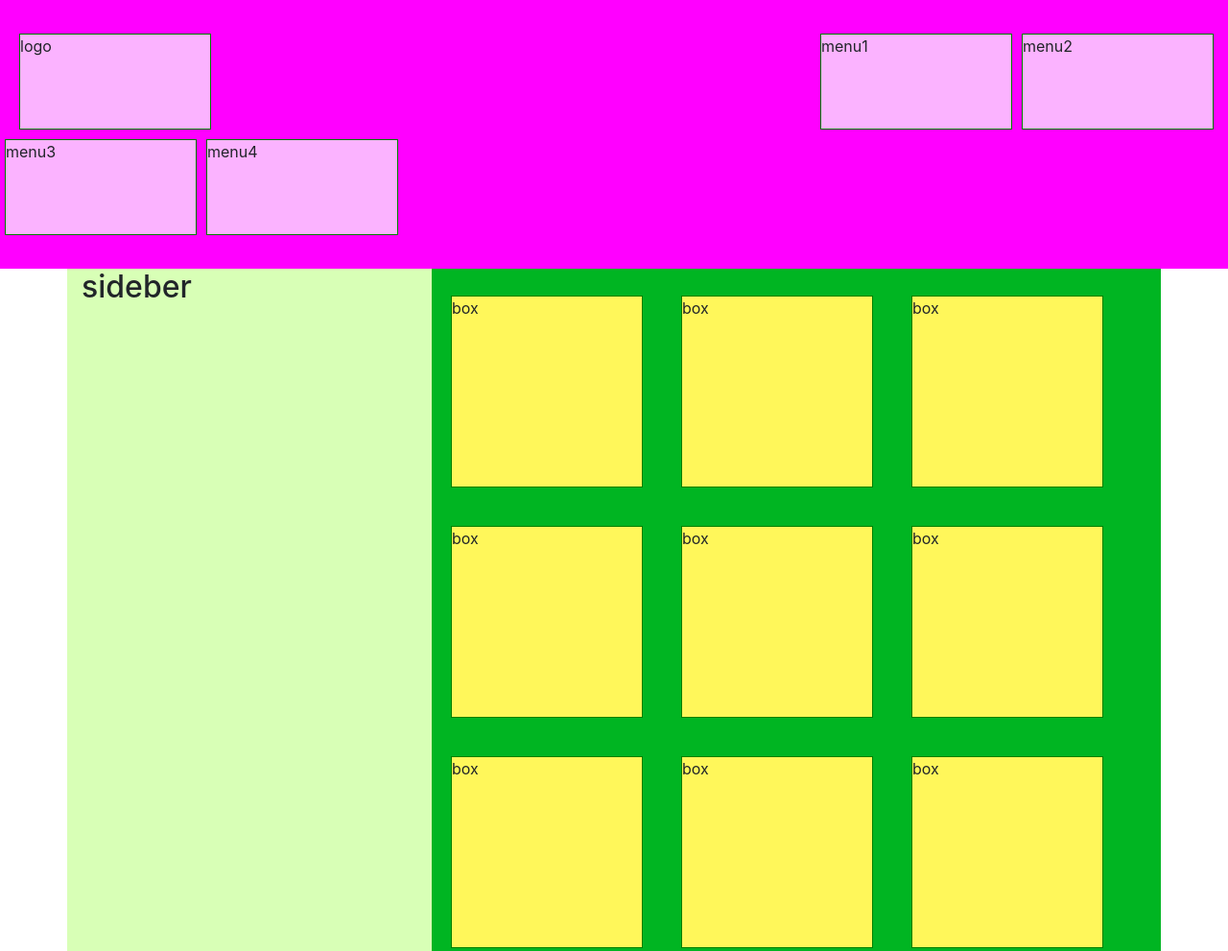
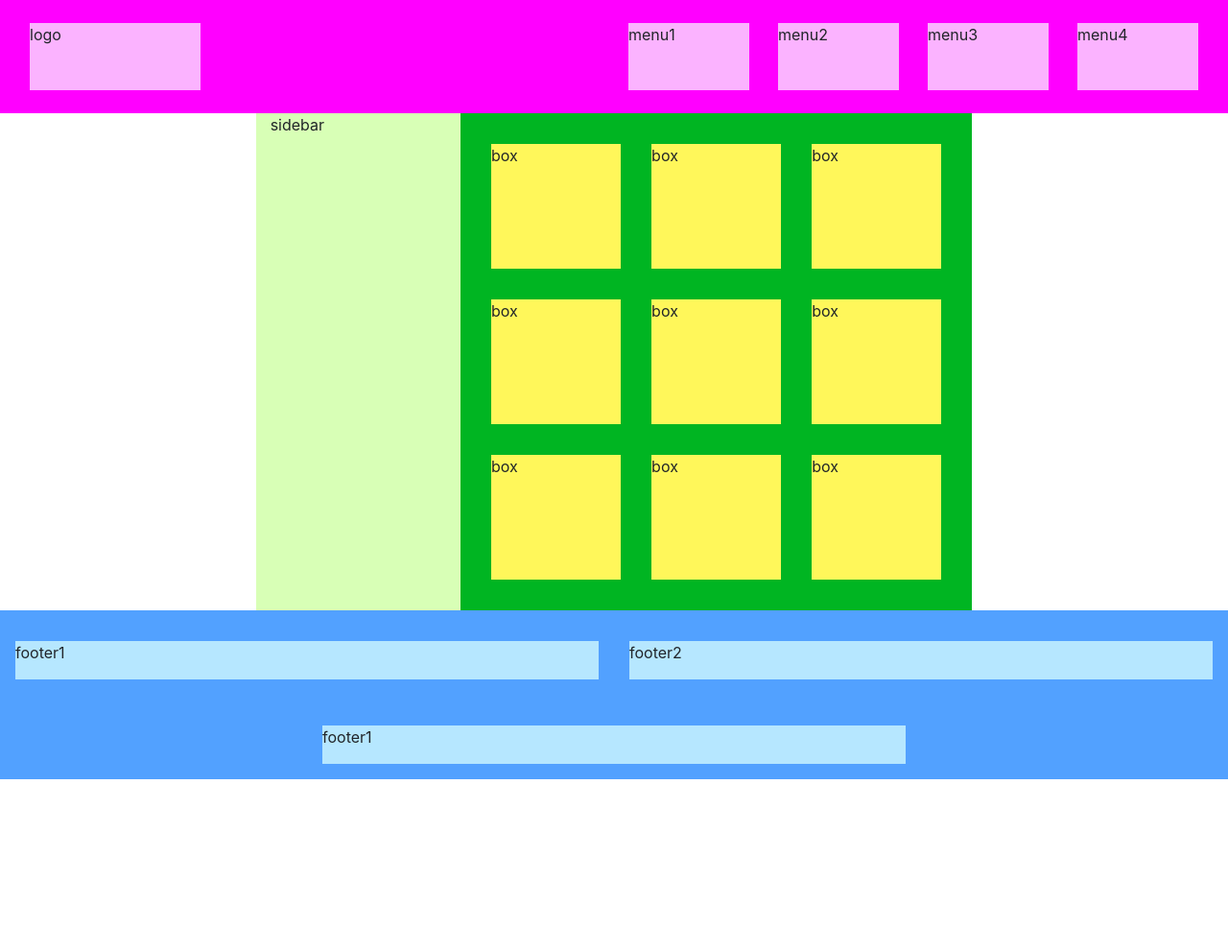
Before and after one commit to miyabe403/bootstrap-practice, a plain HTML site: page index.html in a window 1280 px wide. Shown: the top 991 px of the page at 96% size. After the commit the page ends 812 px from the top, so only its background shows below. Drawn offline with nearby package versions, Linux system fonts and the light colour scheme.

Commit message:
[Fix] HTML・CSS ファイルの記述を修正

```diff
--- a/index.html
+++ b/index.html
@@ -9,54 +9,142 @@
   </head>
 
   <body>
-    <div class="header px-20 py-30 " style="background-color: #ff00ff;">
-      <div class="row mx-20 ">
-        <div class="col ">
-          <div class="logo " style="background-color: #fbb3ff;">logo</div>
+    <!-- 画面両端の余白調整 -->
+    <div class="container-fluid">
+      <!-- header用のdiv -->
+      <div class="header row px-3 py-4">
+        <div class="col-2">
+          <div class="logo">logo</div>
         </div>
-        <div class="col">
-          <div class="logo2 " style="background-color: #fbb3ff;"></div>
+        <div class="col-6 offset-4">
+          <div class="row">
+            <div class="col-3">
+              <!-- colクラスがpaddingを左右に持っているため、div子要素を作成し背景色を付けてpaddingに背景色がつくことを避ける -->
+              <div class="header-content">menu1</div>
             </div>
-        <div class="cols-4"></div>
-          <div class="menu" style="background-color: #fbb3ff;">menu1</div>
-          <div class="menu" style="background-color: #fbb3ff;">menu2</div>
-          <div class="menu" style="background-color: #fbb3ff;">menu3</div>
-          <div class="menu" style="background-color: #fbb3ff;">menu4</div>
+            <div class="col-3">
+              <div class="header-content">menu2</div>
             </div>
+            <div class="col-3">
+              <div class="header-content">menu3</div>
             </div>
-
-    <div class="container">
-      <div class="row">
-        <div class="col-lg-4" style="background-color: #d8ffb6; height: 800px;">
-          <h2>sideber</h2>
-        </div>
-        <div class="col-lg-8" style="background-color: #00b522; height: 800px;">
-          <h2></h2>
-          <div class="row">
-            <div class="box" style="background-color: #fff75a;">box</div>
-            <div class="box" style="background-color: #fff75a;">box</div>
-            <div class="box" style="background-color: #fff75a;">box</div>
-            <div class="box" style="background-color: #fff75a;">box</div>
-            <div class="box" style="background-color: #fff75a;">box</div>
-            <div class="box" style="background-color: #fff75a;">box</div>
-            <div class="box" style="background-color: #fff75a;">box</div>
-            <div class="box" style="background-color: #fff75a;">box</div>
-            <div class="box" style="background-color: #fff75a;">box</div>
+            <div class="col-3">
+              <div class="header-content">menu4</div>
             </div>
           </div>
         </div>
       </div>
 
-    <div class="footer px-20 py-30 justify-content-center" style="background-color: #52a1ff;">
-      <div class="row mx-20 container-fluid">
-        <div class="cols-2"></div>
-          <div class="footer1" style="background-color: #b6e7ff;">footer1</div>
-          <div class="footer2" style="background-color: #b6e7ff;">footer2</div>
+      <!-- main用のdiv -->
+      <div class="main row justify-content-center">
+        <div class="sidebar col-2">
+          sidebar
         </div>
-      <div class="row justify-content-center">
-        <div class="footer3" style="background-color: #b6e7ff;">footer3</div>
+        <div class="main-content col-5">
+          <div class="row row-cols-3 p-3">
+            <div class="col p-3">
+              <div class="content">box</div>
+            </div>
+            <div class="col p-3">
+              <div class="content">box</div>
+            </div>
+            <div class="col p-3">
+              <div class="content">box</div>
+            </div>
+            <div class="col p-3">
+              <div class="content">box</div>
+            </div>
+            <div class="col p-3">
+              <div class="content">box</div>
+            </div>
+            <div class="col p-3">
+              <div class="content">box</div>
+            </div>
+            <div class="col p-3">
+              <div class="content">box</div>
+            </div>
+            <div class="col p-3">
+              <div class="content">box</div>
+            </div>
+            <div class="col p-3">
+              <div class="content">box</div>
+            </div>
+          </div>
         </div>
       </div>
 
+       <!-- footer用のdiv -->
+        <div class="footer row pt-3 justify-content-center">
+          <div class="col-6 p-3">
+            <div class="footer-content">footer1</div>
+          </div>
+          <div class="col-6 p-3">
+            <div class="footer-content">footer2</div>
+          </div>
+        </div>
+
+        <div class="footer row pt-3 justify-content-center">
+          <div class="col-6 p-3">
+            <div class="footer-content">footer1</div>
+          </div>
+        </div>
+
+    </div>
   </body>
 </html>
+
+
+<!-- 修正前の自分の記述 -->
+
+  <!--<body>-->
+  <!--  <div class="header px-20 py-30 " style="background-color: #ff00ff;">-->
+  <!--    <div class="row mx-20 ">-->
+  <!--      <div class="col ">-->
+  <!--        <div class="logo " style="background-color: #fbb3ff;">logo</div>-->
+  <!--      </div>-->
+  <!--      <div class="col">-->
+  <!--        <div class="logo2 " style="background-color: #fbb3ff;"></div>-->
+  <!--      </div>-->
+  <!--      <div class="cols-4"></div>-->
+  <!--        <div class="menu" style="background-color: #fbb3ff;">menu1</div>-->
+  <!--        <div class="menu" style="background-color: #fbb3ff;">menu2</div>-->
+  <!--        <div class="menu" style="background-color: #fbb3ff;">menu3</div>-->
+  <!--        <div class="menu" style="background-color: #fbb3ff;">menu4</div>-->
+  <!--    </div>-->
+  <!--  </div>-->
+
+    <!--<div class="container">-->
+    <!--  <div class="row">-->
+    <!--    <div class="col-lg-4" style="background-color: #d8ffb6; height: 800px;">-->
+    <!--      <h2>sideber</h2>-->
+    <!--    </div>-->
+    <!--    <div class="col-lg-8" style="background-color: #00b522; height: 800px;">-->
+    <!--      <h2></h2>-->
+    <!--      <div class="row">-->
+    <!--        <div class="box" style="background-color: #fff75a;">box</div>-->
+    <!--        <div class="box" style="background-color: #fff75a;">box</div>-->
+    <!--        <div class="box" style="background-color: #fff75a;">box</div>-->
+    <!--        <div class="box" style="background-color: #fff75a;">box</div>-->
+    <!--        <div class="box" style="background-color: #fff75a;">box</div>-->
+    <!--        <div class="box" style="background-color: #fff75a;">box</div>-->
+    <!--        <div class="box" style="background-color: #fff75a;">box</div>-->
+    <!--        <div class="box" style="background-color: #fff75a;">box</div>-->
+    <!--        <div class="box" style="background-color: #fff75a;">box</div>-->
+    <!--      </div>-->
+    <!--    </div>-->
+    <!--  </div>-->
+    <!--</div>-->
+
+    <!--<div class="footer px-20 py-30 justify-content-center" style="background-color: #52a1ff;">-->
+    <!--  <div class="row mx-20 container-fluid">-->
+    <!--    <div class="cols-2"></div>-->
+    <!--      <div class="footer1" style="background-color: #b6e7ff;">footer1</div>-->
+    <!--      <div class="footer2" style="background-color: #b6e7ff;">footer2</div>-->
+    <!--  </div>-->
+    <!--  <div class="row justify-content-center">-->
+    <!--    <div class="footer3" style="background-color: #b6e7ff;">footer3</div>-->
+    <!--  </div>-->
+    <!--</div>-->
+
+<!--  </body>-->
+<!--</html>-->
--- a/style.css
+++ b/style.css
@@ -6,48 +6,86 @@
 
 .header {
   background-color: #ff00ff;
-  padding: 30px 20px;
-  display: flex;
-  justify-content: flex-end;
 }
 
 .logo {
-  height: 100px;
-  width: 200px;
-  background: lightcoral;
-  border: 1px solid green;
-  margin: 5px 0;
-  margin-right: 400px;
+  background-color: #fbb3ff;
+  height: 70px;
 }
 
-.menu {
-  height: 100px;
-  width: 200px;
-  background: lightcoral;
-  border: 1px solid green;
-  margin: 5px 0;
-  margin-right: 10px;
-
+.header-content {
+  background-color: #fbb3ff;
+  height: 70px;
 }
 
-.box {
-  height: 200px;
-  width: 200px;
-  border: 1px solid green;
-  margin: 20px 20px;
+.sidebar {
+  background-color: #d8ffb6;
+}
+
+.main-content {
+  background-color: #00b522;
+}
+
+.content {
+  background-color: #fff75a;
+  height: 130px;
 }
 
 .footer {
-  background-color: #ff00ff;
-  padding: 30px 20px;
-
+  background-color: #52a1ff;
 }
 
-.footer1, .footer2, .footer3 {
-  height: 100px;
-  width: 700px;
-  background: lightcoral;
-  border: 1px solid green;
-  margin: 5px 0;
-  margin-right: 10px;
+.footer-content {
+  background-color: #b6e7ff;
+  height: 40px;
 }
+
+/* 修正前の自分の記述  */
+
+/*.header {*/
+/*  background-color: #ff00ff;*/
+/*  padding: 30px 20px;*/
+/*  display: flex;*/
+/*  justify-content: flex-end;*/
+/*}*/
+
+/*.logo {*/
+/*  height: 100px;*/
+/*  width: 200px;*/
+/*  background: lightcoral;*/
+/*  border: 1px solid green;*/
+/*  margin: 5px 0;*/
+/*  margin-right: 400px;*/
+/*}*/
+
+/*.menu {*/
+/*  height: 100px;*/
+/*  width: 200px;*/
+/*  background: lightcoral;*/
+/*  border: 1px solid green;*/
+/*  margin: 5px 0;*/
+/*  margin-right: 10px;*/
+
+/*}*/
+
+/*.box {*/
+/*  height: 200px;*/
+/*  width: 200px;*/
+/*  border: 1px solid green;*/
+/*  margin: 20px 20px;*/
+/*}*/
+
+/*.footer {*/
+/*  background-color: #ff00ff;*/
+/*  padding: 30px 20px;*/
+
+/*}*/
+
+/*.footer1, .footer2, .footer3 {*/
+/*  height: 100px;*/
+/*  width: 700px;*/
+/*  background: lightcoral;*/
+/*  border: 1px solid green;*/
+/*  margin: 5px 0;*/
+/*  margin-right: 10px;*/
+/*} */
```
Lines whose indentation alone changed are shown as unchanged.
